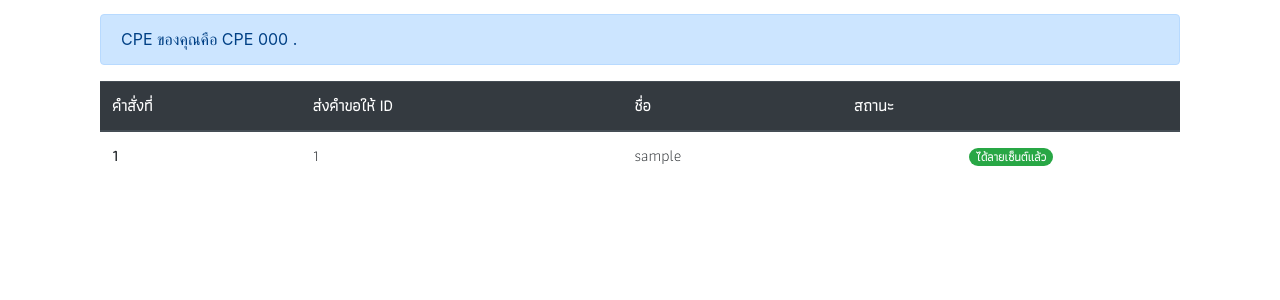
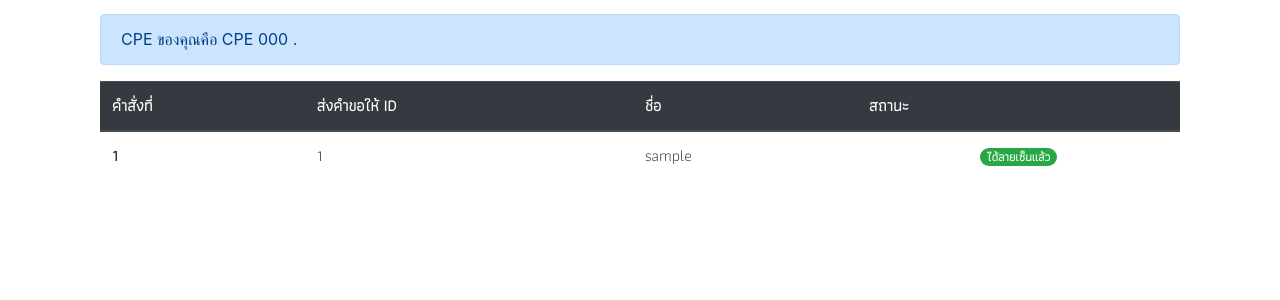
Before and after one commit to aonreport2/newcpebook, a Django app: page /appsend in a window 1280 px wide. Shown: the part 192-492 px from the top of the page. Run offline with Django 3.2, Linux system fonts and the light colour scheme; a user stored in the database is signed in; tables that the repository leaves empty hold one stand-in row (values such as "Sample post"); some libraries are stand-ins or nearby versions.

Commit message:
Edit text appsend

```diff
--- a/templates/appsend.html
+++ b/templates/appsend.html
@@ -42,9 +42,9 @@
                         </td>
 
                           <td>{% if item.status == True %}
-                              <p align="center" ><span class="badge badge-pill badge-success">ได้ลายเซ็นต์แล้ว</span></p>
+                              <p align="center" ><span class="badge badge-pill badge-success">ได้ลายเซ็นแล้ว</span></p>
                               {% else %}
-                              <p align="center"><span class="badge badge-pill badge-danger">ยังไม่ได้ลายเซ็นต์</span></p>
+                              <p align="center"><span class="badge badge-pill badge-danger">ยังไม่ได้ลายเซ็น</span></p>
                           {% endif %}
                           </td>
                         </tr>
```
